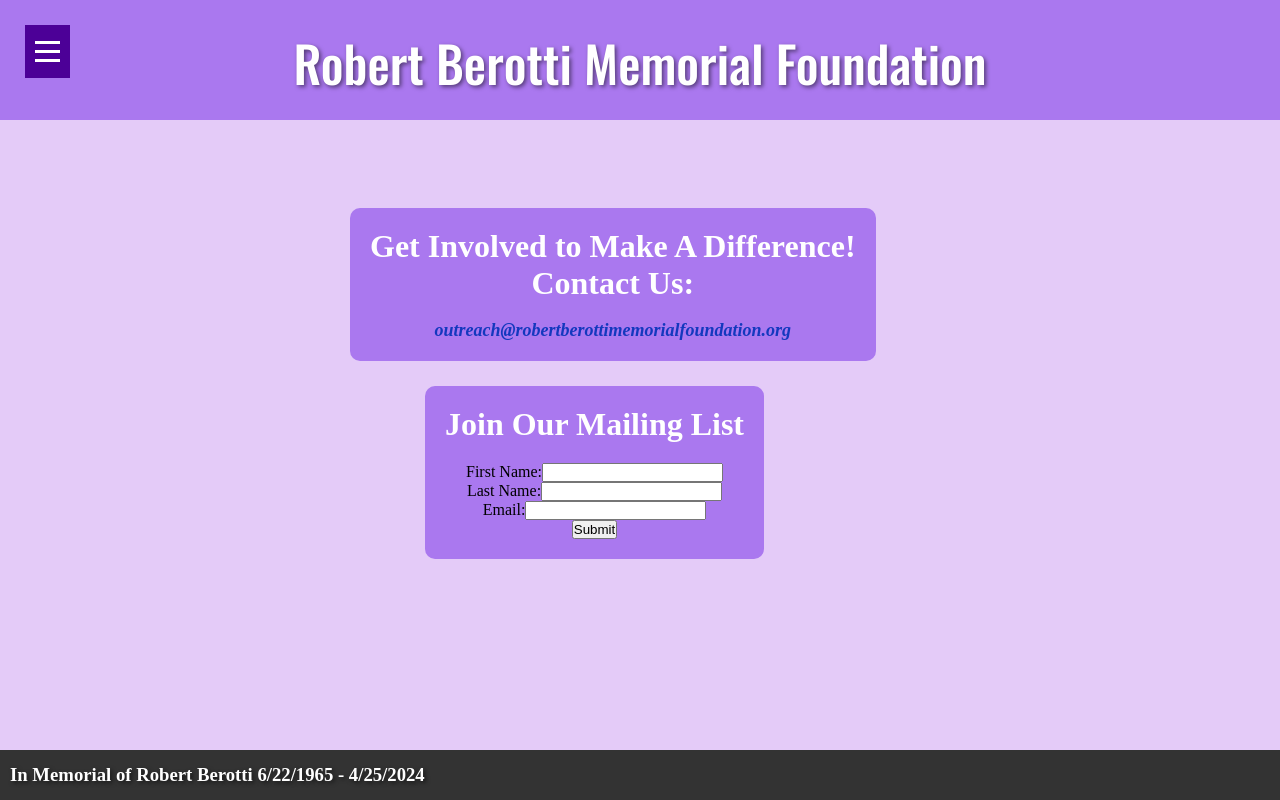
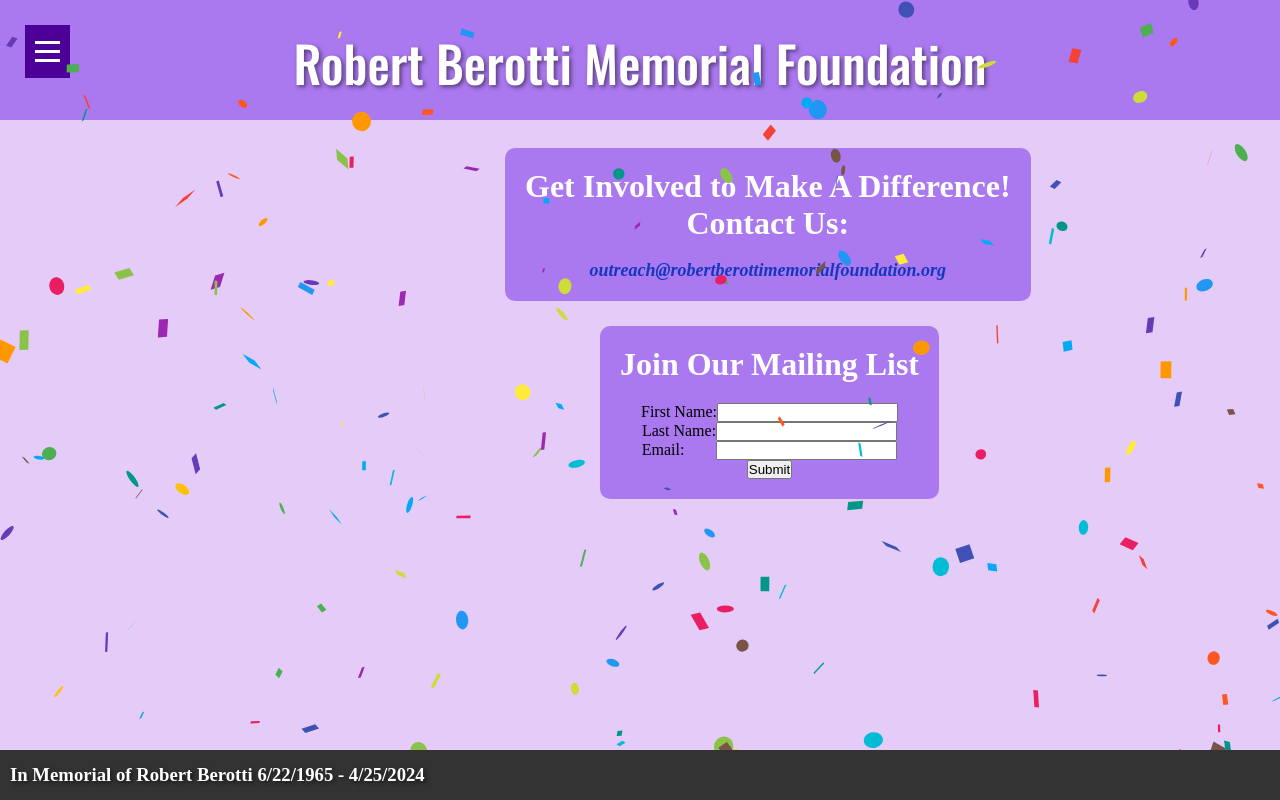
Before and after one commit to edjacobian/FoundationSite, a React (Vite) app in the folder FoundationSite/: page /contact in a window 1280 px wide. Built offline with nearby package versions, Linux system fonts and the light colour scheme.

Commit message:
design changes on contact page

```diff
--- a/FoundationSite/package.json
+++ b/FoundationSite/package.json
@@ -14,6 +14,7 @@
     "@fortawesome/react-fontawesome": "^0.2.0",
     "axios": "^1.6.8",
     "react": "^18.2.0",
+    "react-confetti": "^6.1.0",
     "react-dom": "^18.2.0",
     "react-dom-confetti": "^0.2.0",
     "react-router-dom": "^6.18.0",
--- a/FoundationSite/src/Contact.jsx
+++ b/FoundationSite/src/Contact.jsx
@@ -1,5 +1,6 @@
-import React, { useState } from 'react';
+import React, { useState, useEffect } from 'react';
 import axios from 'axios';
+import Confetti from 'react-confetti';
 
 const Contact = () => {
   const [formData, setFormData] = useState({
@@ -9,79 +10,26 @@ const Contact = () => {
   });
   const [submitted, setSubmitted] = useState(false);
   const [audienceId, setAudienceId] = useState('');
+  const [showConfetti, setShowConfetti] = useState(false);
+
+  useEffect(() => {
+    setShowConfetti(true); // Trigger confetti on page load
+  }, []);
+
+  useEffect(() => {
+    // Trigger confetti on page reload
+    setShowConfetti(true);
+  }, []);
 
   const handleChange = (e) => {
     setFormData({ ...formData, [e.target.name]: e.target.value });
   };
 
-  const createAudience = async () => {
-    try {
-      const response = await axios.post(
-        'https://cors-anywhere.herokuapp.com/https://api.mailchimp.com/3.0/lists',
-        {
-          name: 'Your Audience Name',
-          contact: {
-            company: 'Your Company Name',
-            address1: 'Your Address Line 1',
-            city: 'Your City',
-            state: 'Your State',
-            zip: 'Your ZIP Code',
-            country: 'Your Country'
-          },
-          permission_reminder: 'You are receiving this email because...',
-          campaign_defaults: {
-            from_name: 'Your Name',
-            from_email: 'your@email.com',
-            subject: 'Your Subject',
-            language: 'Your Language'
-          }
-        },
-        {
-          headers: {
-            'Content-Type': 'application/json',
-            'Authorization': 'Bearer ef7d5042304651d09d5cf90c81713a41-us18'
-          }
-        }
-      );
-      const id = response.data.id;
-      setAudienceId(id);
-      console.log('Audience created with ID:', id);
-    } catch (error) {
-      console.error('Error creating audience:', error);
-    }
-  };
-
-  const addContactToAudience = async () => {
-    try {
-      await axios.post(
-        `https://cors-anywhere.herokuapp.com/https://api.mailchimp.com/3.0/lists/${audienceId}/members`,
-        {
-          email_address: formData.email,
-          status: 'subscribed',
-          merge_fields: {
-            FNAME: formData.firstName,
-            LNAME: formData.lastName
-          }
-        },
-        {
-          headers: {
-            'Content-Type': 'application/json',
-            'Authorization': 'Bearer ef7d5042304651d09d5cf90c81713a41-us18'
-          }
-        }
-      );
-      setSubmitted(true);
-      console.log('Contact added to audience:', formData.email);
-    } catch (error) {
-      console.error('Error adding contact to audience:', error);
-    }
-  };
-
   const handleSubmit = async (e) => {
     e.preventDefault();
     try {
-      await createAudience();
-      await addContactToAudience();
+      setShowConfetti(true); // Trigger confetti on form submission
+      // Your form submission logic here...
     } catch (error) {
       console.error('An error occurred:', error);
     }
@@ -89,16 +37,27 @@ const Contact = () => {
 
   return (
     <div>
+      {showConfetti && (
+        <Confetti
+          width={window.innerWidth}
+          height={window.innerHeight}
+          recycle={false}
+          numberOfPieces={975}
+          initialVelocityY={18}
+          initialVelocityX={18}
+          confettiSource={{ x: window.innerWidth / 2, y: window.innerHeight / 2 }}
+        />
+      )}
       <div className="top-bar">
         <h1>Robert Berotti Memorial Foundation</h1>
       </div>
-      <div style={{ textAlign: "center", marginTop: "145px", marginLeft: "350px", backgroundColor: "#aa78ef", borderRadius: "10px", padding: "20px", display: "inline-block" }}>
+      <div style={{ textAlign: "center", marginTop: "85px", marginLeft: "505px", backgroundColor: "#aa78ef", borderRadius: "10px", padding: "20px", display: "inline-block" }}>
         <h2 style={{ color: "white", fontSize: "xx-large"}}>Get Involved to Make A Difference!</h2>
         <h2 style={{ color: "white", fontSize: "xx-large"}}>Contact Us:</h2><br></br>
         <p style={{ fontSize: "18px", fontStyle: "italic", color: "#1338BE" }}><a href="mailto:outreach@robertberottimemorialfoundation.org" style={{ color: "#1338BE", textDecoration: "none", fontWeight: "bold" }}>outreach@robertberottimemorialfoundation.org</a></p>
       </div>
 
-      <div style={{ textAlign: "center", marginTop: "25px", marginLeft: "425px", backgroundColor: "#aa78ef", borderRadius: "10px", padding: "20px", display: "inline-block" }}>
+      <div style={{ textAlign: "center", marginTop: "25px", marginLeft: "600px", backgroundColor: "#aa78ef", borderRadius: "10px", padding: "20px", display: "inline-block" }}>
         <h2 style={{ fontSize: "xx-large", color: "white"}}>Join Our Mailing List</h2>
         {submitted ? (
           <p style={{ color: "white" }}>Thank you for subscribing!</p>
@@ -114,13 +73,19 @@ const Contact = () => {
             </label><br></br>
             <label>
               Email:
-              <input type="email" name="email" value={formData.email} onChange={handleChange} />
+            <input
+              type="email"
+              name="email"
+              value={formData.email}
+              onChange={handleChange}
+              style={{ marginLeft: "32px"}}
+            />
             </label><br></br>
             <input type="submit" value="Submit" />
           </form>
         )}
       </div>
-      </div>
+    </div>
   );
 }
 
```
Also changed, not shown: 1 other file (tests, documents, lock files or other folders).
